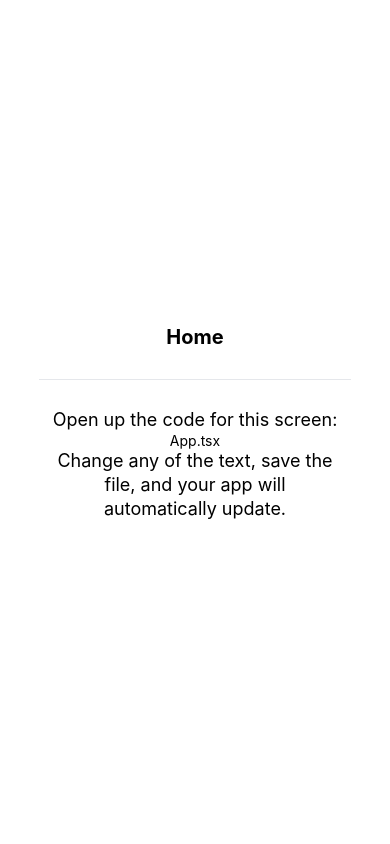
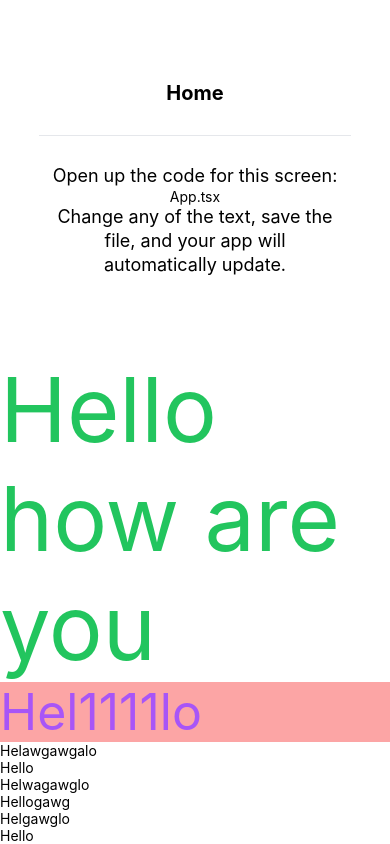
Before and after one commit to Nikita0x/my-expo-app, a React Native app: screen / in a window 390 px wide. Built offline with nearby package versions, Linux system fonts and the light colour scheme.

Commit message:
added: necessary packages for hot reloading working in web and tailwind

```diff
--- a/App.tsx
+++ b/App.tsx
@@ -1,13 +1,23 @@
+import '@expo/metro-runtime';
+import './global.css';
+
 import { ScreenContent } from 'components/ScreenContent';
 import { StatusBar } from 'expo-status-bar';
-
-import './global.css';
+import { Text } from 'react-native';
 
 export default function App() {
   return (
     <>
       <ScreenContent title="Home" path="App.tsx"></ScreenContent>
       <StatusBar style="auto" />
+      <Text className="text-[90px] text-green-500">Hello how are you</Text>
+      <Text className="bg-red-300 text-[50px] text-purple-500">Hel1111lo</Text>
+      <Text>Helawgawgalo</Text>
+      <Text>Hello</Text>
+      <Text>Helwagawglo</Text>
+      <Text>Hellogawg</Text>
+      <Text>Helgawglo</Text>
+      <Text>Hello</Text>
     </>
   );
 }
--- /dev/null
+++ b/nativewind-env.d.ts
@@ -0,0 +1,3 @@
+/// <reference types="nativewind/types" />
+
+// NOTE: This file should not be edited and should be committed with your source code. It is generated by NativeWind.
--- a/package.json
+++ b/package.json
@@ -17,7 +17,10 @@
     "react": "19.0.0",
     "react-native": "0.79.5",
     "react-native-reanimated": "~3.17.4",
-    "react-native-safe-area-context": "5.4.0"
+    "react-native-safe-area-context": "5.4.0",
+    "react-dom": "19.0.0",
+    "react-native-web": "^0.20.0",
+    "@expo/metro-runtime": "~5.0.4"
   },
   "devDependencies": {
     "@babel/core": "^7.20.0",
```
Also changed, not shown: 1 other file (tests, documents, lock files or other folders).
